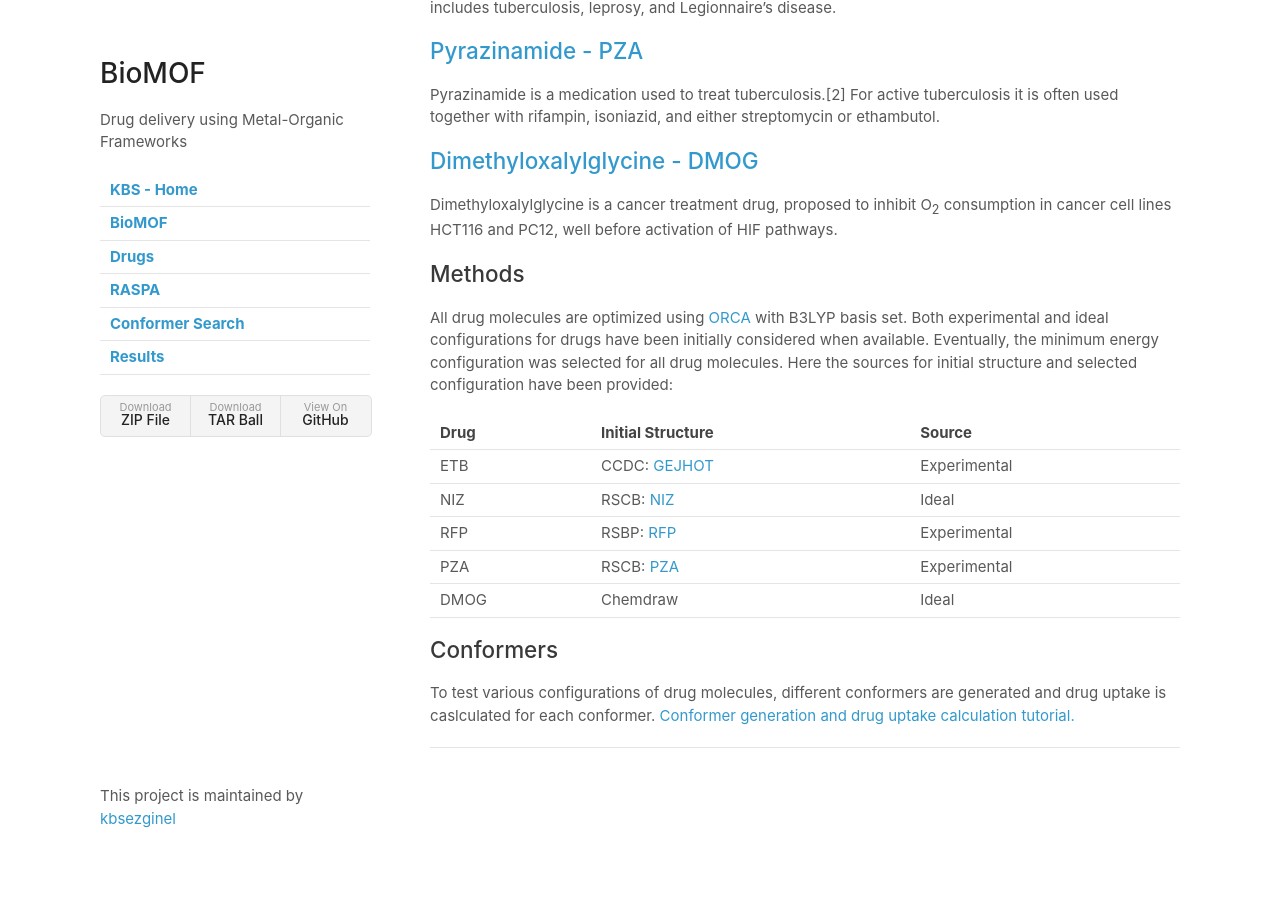
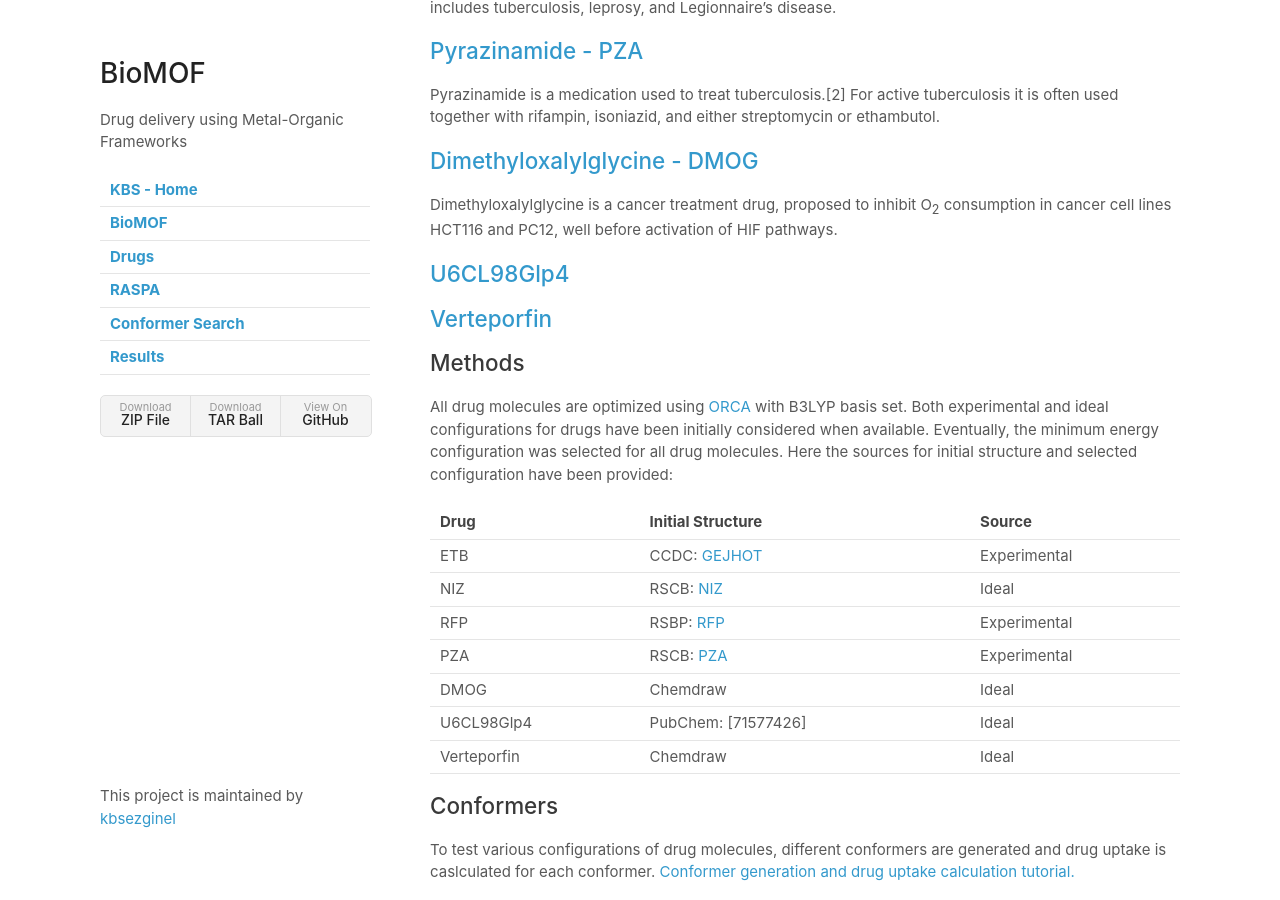
Before and after one commit to kbsezginel/biomof, a Jekyll site: the page built from docs/drugs.md, in a window 1280 px wide and 900 px high, scrolled down 464 px. Built offline with Jekyll 4.4.1, drawn with Linux system fonts in a browser that asks for light colours; our own code applies the rules of GitHub Pages for plain Markdown files; before the commit the page ends 1282 px from its top, so only the background shows below that.

Commit message:
Adds new two drugs for the new project.

```diff
--- a/docs/drugs.md
+++ b/docs/drugs.md
@@ -17,17 +17,23 @@ Pyrazinamide is a medication used to treat tuberculosis.[2] For active tuberculo
 ## [Dimethyloxalylglycine - DMOG][dmog-pubchem]
 Dimethyloxalylglycine is a cancer treatment drug, proposed to inhibit O<sub>2</sub> consumption in cancer cell lines HCT116 and PC12, well before activation of HIF pathways.
 
+## [U6CL98Glp4](https://pubchem.ncbi.nlm.nih.gov/compound/cb-839#section=3D-Conformer)
+
+## [Verteporfin](https://en.wikipedia.org/wiki/Verteporfin)
+
 ## Methods
 
 All drug molecules are optimized using [ORCA][orca] with B3LYP basis set. Both experimental and ideal configurations for drugs have been initially considered when available. Eventually, the minimum energy configuration was selected for all drug molecules. Here the sources for initial structure and selected configuration have been provided:
 
-|Drug|Initial Structure|Source      |
-|:---|:----------------|:-----------|
-|ETB |CCDC: [GEJHOT]   |Experimental|
-|NIZ |RSCB: [NIZ]      |Ideal       |
-|RFP |RSBP: [RFP]      |Experimental|
-|PZA |RSCB: [PZA]      |Experimental|
-|DMOG|Chemdraw         |Ideal       |
+|Drug       |Initial Structure     |Source      |
+|:----------|:---------------------|:-----------|
+|ETB        |CCDC: [GEJHOT]        |Experimental|
+|NIZ        |RSCB: [NIZ]           |Ideal       |
+|RFP        |RSBP: [RFP]           |Experimental|
+|PZA        |RSCB: [PZA]           |Experimental|
+|DMOG       |Chemdraw              |Ideal       |
+|U6CL98Glp4 |PubChem: [71577426]   |Ideal       |
+|Verteporfin|Chemdraw              |Ideal       |
 
 ## Conformers
 
@@ -45,3 +51,5 @@ To test various configurations of drug molecules, different conformers are gener
 [NIZ]: https://www4.rcsb.org/ligand/NIZ
 [PZA]: https://www4.rcsb.org/ligand/PZA
 [RFP]: https://www4.rcsb.org/ligand/RFP
+[21106402]: http://www.chemspider.com/Chemical-Structure.21106402.html
+[Verteporfin-71577426]: https://pubchem.ncbi.nlm.nih.gov/compound/cb-839#section=3D-Conformer
```
Also changed, not shown: 1 other file.
